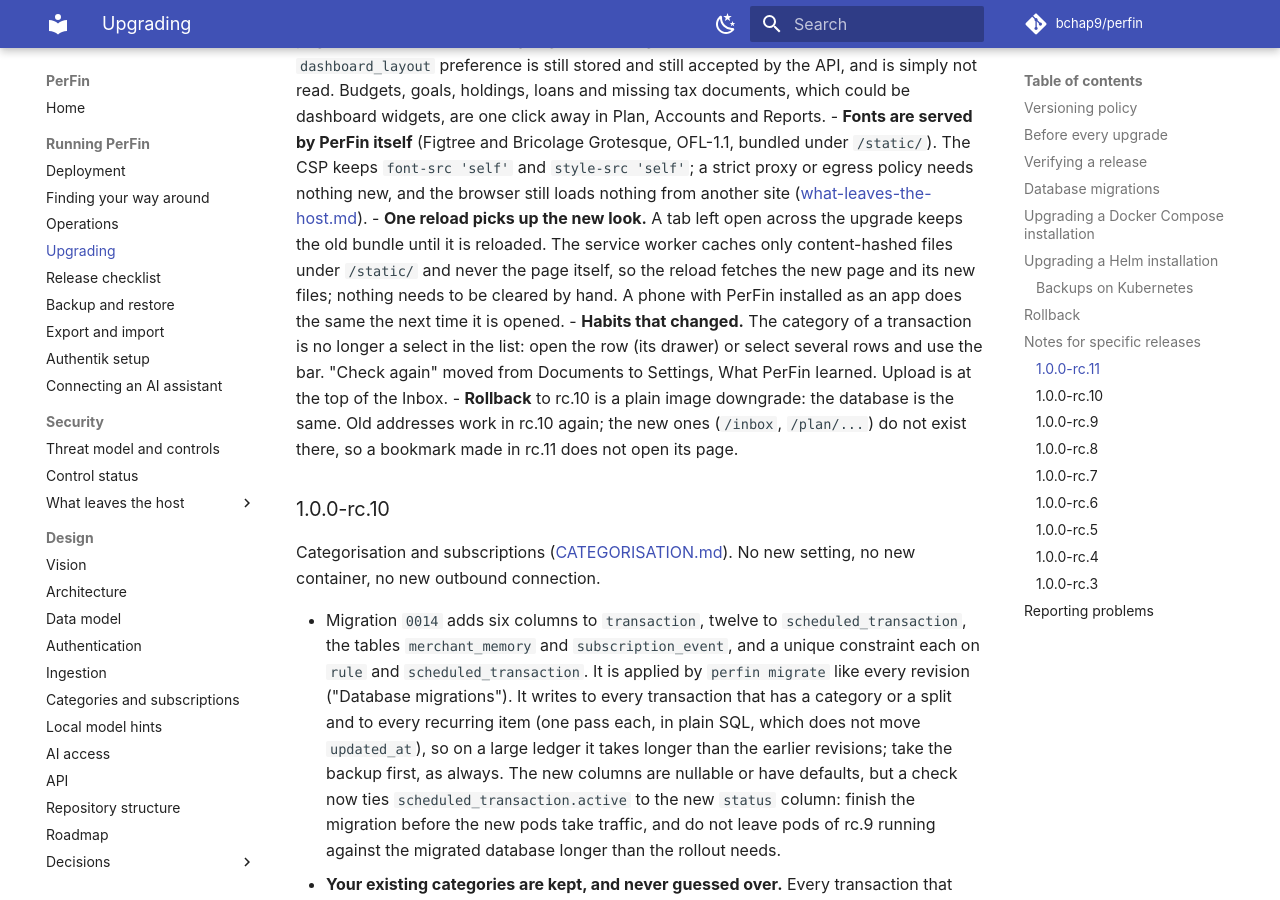
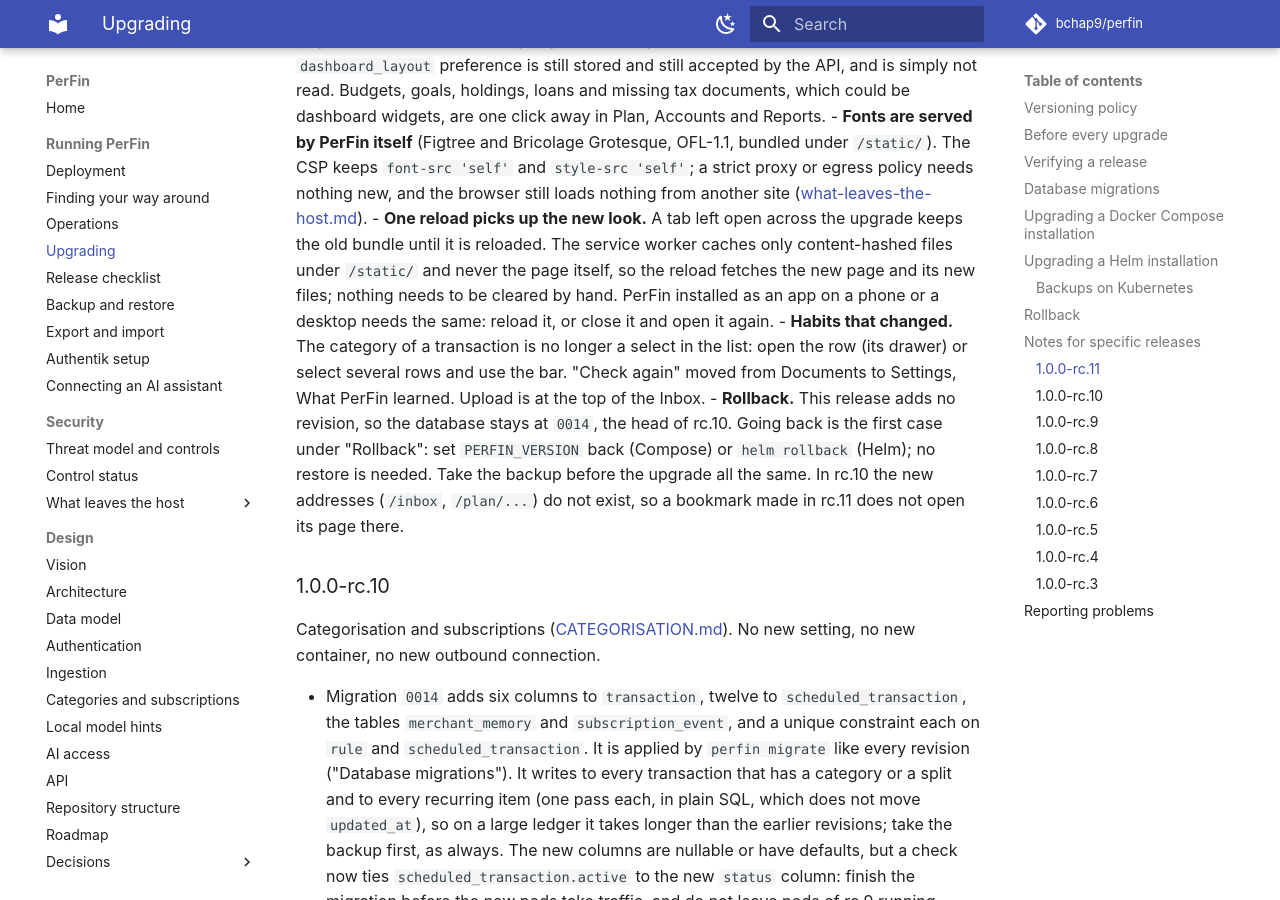
Before and after one commit to Bchap9/PerFin, an MkDocs documentation site: the page built from docs/UPGRADING.md, in a window 1280 px wide and 900 px high, scrolled down 7530 px. Built offline with MkDocs 1.6.1 and Material for MkDocs 9.7.7, drawn with Linux system fonts in a browser that asks for light colours; comment, search, counter and statistics services are not loaded.

Commit message:
docs: the rc.11 rollback follows the Rollback section; an installed app needs a reload too
Rollback: rc.11 adds no revision, so the first case under "Rollback"
applies (set the version back, no restore). An installed app picks up the
new bundle on a reload or a reopen, not by itself. The changelog's
bundle "before" is the build before route splitting.

Co-Authored-By: Claude Opus 5.5 <noreply@anthropic.com>
Claude-Session: https://claude.ai/code/session_01HRK1FXsJCfeh3aUokzUEVJ

```diff
--- a/docs/UPGRADING.md
+++ b/docs/UPGRADING.md
@@ -339,16 +339,18 @@ was removed from the API and no response changed.
   keeps the old bundle until it is reloaded. The service worker caches only
   content-hashed files under `/static/` and never the page itself, so the
   reload fetches the new page and its new files; nothing needs to be
-  cleared by hand. A phone with PerFin installed as an app does the same
-  the next time it is opened.
+  cleared by hand. PerFin installed as an app on a phone or a desktop
+  needs the same: reload it, or close it and open it again.
 - **Habits that changed.** The category of a transaction is no longer a
   select in the list: open the row (its drawer) or select several rows and
   use the bar. "Check again" moved from Documents to Settings, What PerFin
   learned. Upload is at the top of the Inbox.
-- **Rollback** to rc.10 is a plain image downgrade: the database is the
-  same. Old addresses work in rc.10 again; the new ones (`/inbox`,
-  `/plan/...`) do not exist there, so a bookmark made in rc.11 does not
-  open its page.
+- **Rollback.** This release adds no revision, so the database stays at
+  `0014`, the head of rc.10. Going back is the first case under
+  "Rollback": set `PERFIN_VERSION` back (Compose) or `helm rollback`
+  (Helm); no restore is needed. Take the backup before the upgrade all the
+  same. In rc.10 the new addresses (`/inbox`, `/plan/...`) do not exist,
+  so a bookmark made in rc.11 does not open its page there.
 
 ### 1.0.0-rc.10
 
```
Also changed, not shown: CHANGELOG.md (+3 -3 lines).
